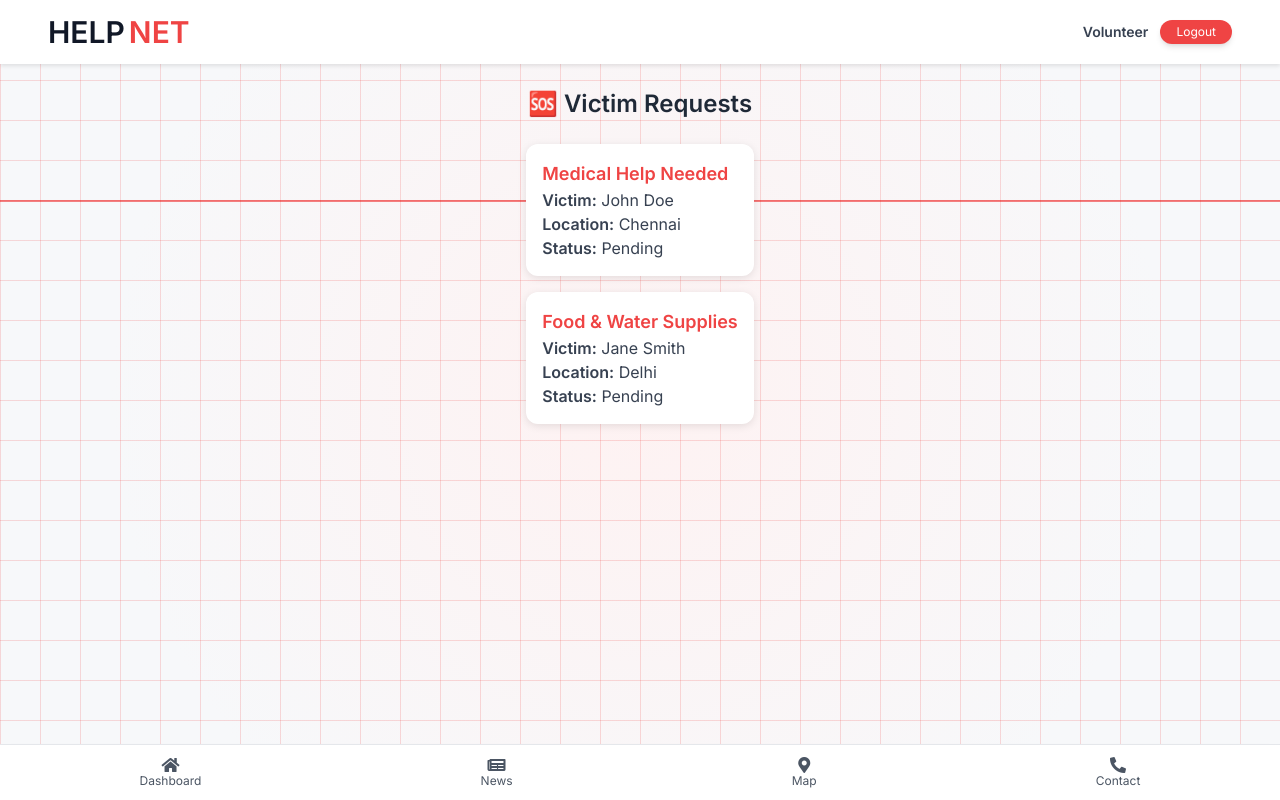
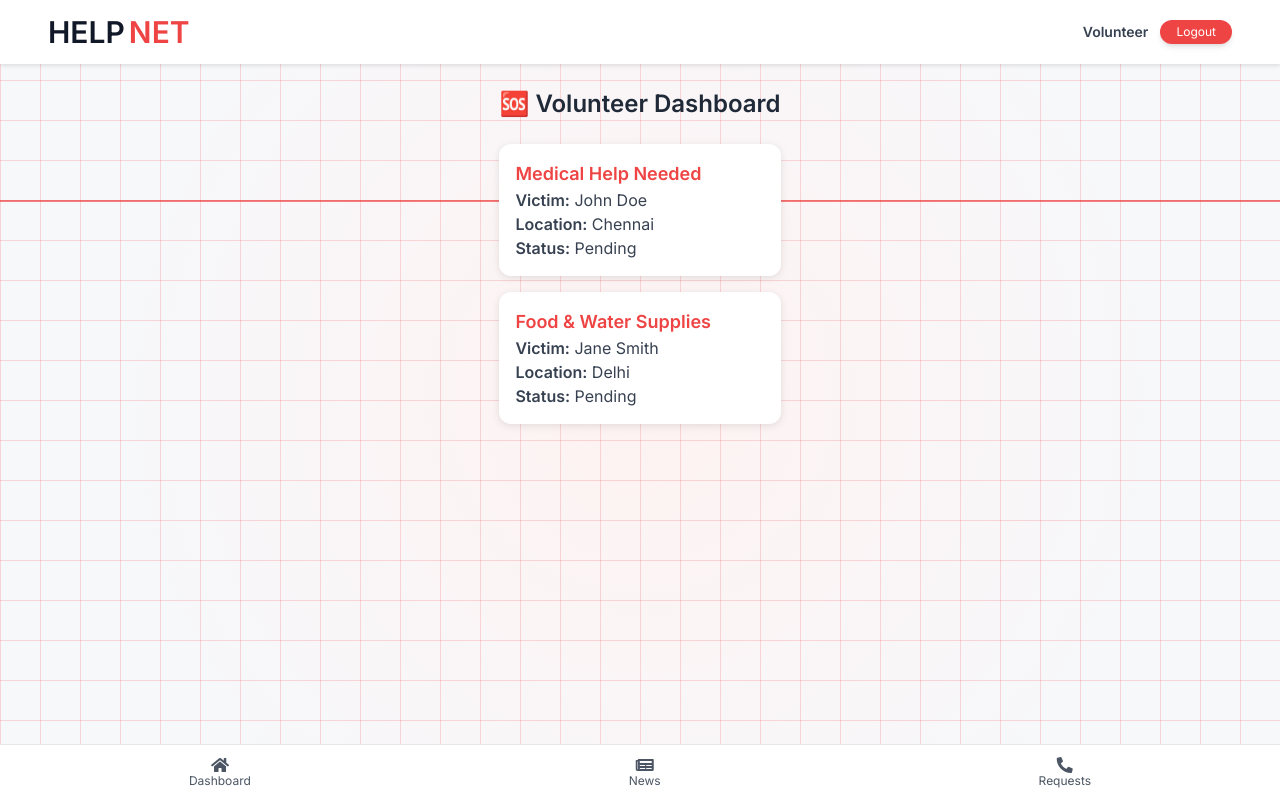
Before and after one commit to Surendersahk/Myproject, a website: page myApp/www/volunteer.html in a window 1280 px wide. Drawn offline with nearby package versions, Linux system fonts and the light colour scheme.

Commit message:
some_changes_made

```diff
--- a/myApp/www/volunteer.html
+++ b/myApp/www/volunteer.html
@@ -38,7 +38,7 @@
 
   <!-- MAIN CONTENT -->
   <main class="max-w-4xl mx-auto p-6 flex-1">
-    <h2 class="text-2xl font-bold mb-6 text-center text-gray-800">🆘 Victim Requests</h2>
+    <h2 class="text-2xl font-bold mb-6 text-center text-gray-800">🆘 Volunteer Dashboard </h2>
 
     <!-- Requests List -->
     <div id="requestsList" class="space-y-4">
@@ -68,13 +68,11 @@
       <i class="fas fa-newspaper"></i>
       <span class="text-xs">News</span>
     </a>
-    <a href="app.html" id="mapLink" class="flex flex-col items-center">
-      <i class="fas fa-map-marker-alt"></i>
-      <span class="text-xs">Map</span>
+
     </a>
     <a href="backend\coordinator.html" id="contactLink" class="flex flex-col items-center">
       <i class="fas fa-phone-alt"></i>
-      <span class="text-xs">Contact</span>
+      <span class="text-xs">Requests</span>
     </a>
   </nav>
 
```
Also changed, not shown: myApp/www/contact.html (+2 -5 lines), myApp/www/news.html (+2 -5 lines).
